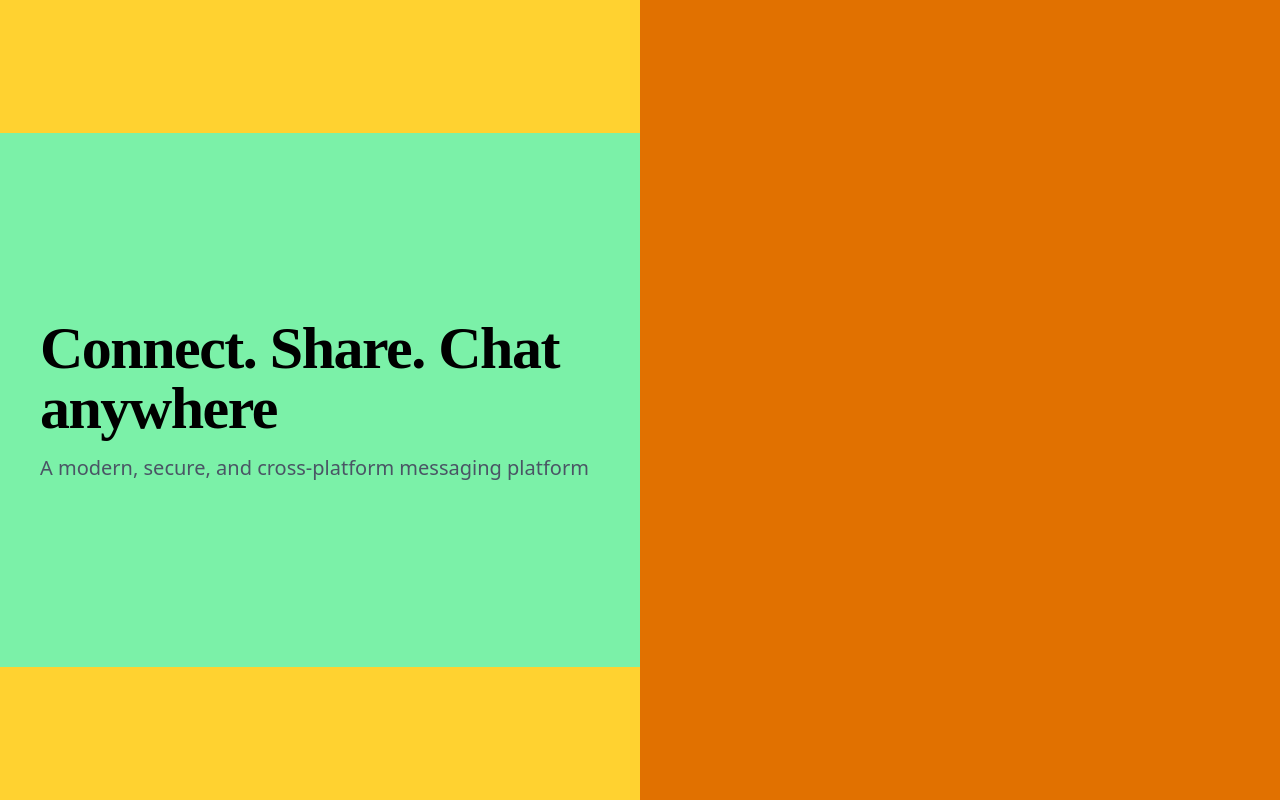
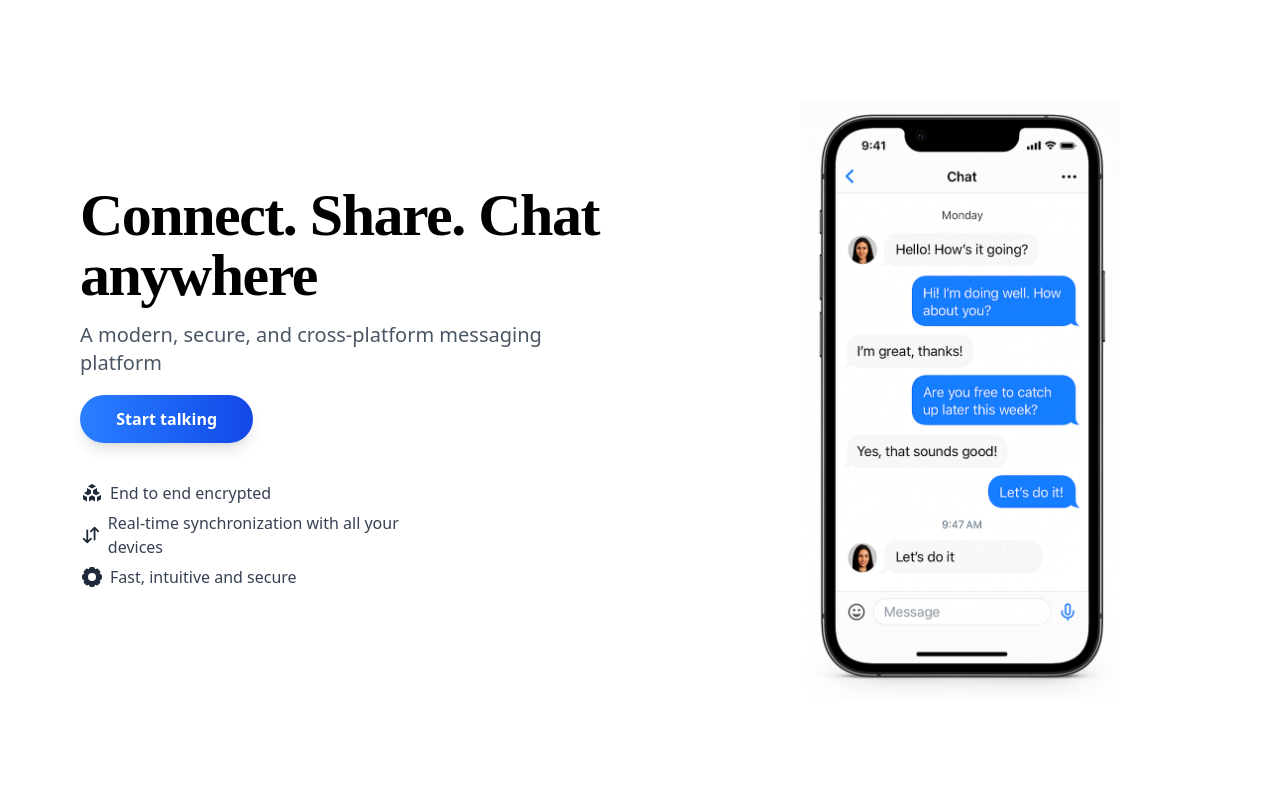
Before and after one commit to julianhomezdev/FRONTEND-CHAT, a React (Vite) app: page / in a window 1280 px wide. Built offline with nearby package versions, Linux system fonts and the light colour scheme; a web font is replaced by a local one.

Commit message:
First version of the home page

```diff
--- /dev/null
+++ b/src/Components/svg/EndEncrypted.jsx
@@ -0,0 +1,11 @@
+export function EndEncrypted() {
+
+    return (
+        <>
+        <svg class="w-6 h-6 text-gray-800 dark:text-white" aria-hidden="true" xmlns="http://www.w3.org/2000/svg" width="24" height="24" fill="none" viewBox="0 0 24 24">
+        <path fill="currentColor" d="M11.5039 3.13176c.3074-.17568.6848-.17568.9923 0l3.5554 2.0317L12 7.42604 7.94841 5.16346l3.55549-2.0317Zm-4.50388 3.7928L7 10.2768l-3.15822 1.8047 4.14118 2.205L11 12.5625V9.15832L7.00002 6.92456ZM3 13.8991v3.8152c0 .3588.19229.6902.50386.8682l3.49615 1.9978V16.029L3 13.8991Zm6.00001 6.6812L12 18.866l3 1.7143v-4.5714l-3-1.7143-2.99999 1.7142v4.5715Zm7.99999 0 3.4961-1.9978c.3116-.178.5039-.5094.5039-.8682v-3.8152l-4 2.1299v4.5513Zm3.1582-8.4988L17 10.2768V6.92457l-4 2.23375v3.40418l3.0171 1.724 4.1411-2.205Z"/>
+        </svg>
+
+        </>
+    )
+}
--- /dev/null
+++ b/src/Components/svg/Fast.jsx
@@ -0,0 +1,12 @@
+export default function Fast() {
+
+
+    return(
+        <>
+        <svg class="w-6 h-6 text-gray-800 dark:text-white" aria-hidden="true" xmlns="http://www.w3.org/2000/svg" width="24" height="24" fill="currentColor" viewBox="0 0 24 24">
+        <path fill-rule="evenodd" d="M9.586 2.586A2 2 0 0 1 11 2h2a2 2 0 0 1 2 2v.089l.473.196.063-.063a2.002 2.002 0 0 1 2.828 0l1.414 1.414a2 2 0 0 1 0 2.827l-.063.064.196.473H20a2 2 0 0 1 2 2v2a2 2 0 0 1-2 2h-.089l-.196.473.063.063a2.002 2.002 0 0 1 0 2.828l-1.414 1.414a2 2 0 0 1-2.828 0l-.063-.063-.473.196V20a2 2 0 0 1-2 2h-2a2 2 0 0 1-2-2v-.089l-.473-.196-.063.063a2.002 2.002 0 0 1-2.828 0l-1.414-1.414a2 2 0 0 1 0-2.827l.063-.064L4.089 15H4a2 2 0 0 1-2-2v-2a2 2 0 0 1 2-2h.09l.195-.473-.063-.063a2 2 0 0 1 0-2.828l1.414-1.414a2 2 0 0 1 2.827 0l.064.063L9 4.089V4a2 2 0 0 1 .586-1.414ZM8 12a4 4 0 1 1 8 0 4 4 0 0 1-8 0Z" clip-rule="evenodd"/>
+        </svg>
+
+        </>
+    )
+}
--- /dev/null
+++ b/src/Components/svg/Sync.jsx
@@ -0,0 +1,12 @@
+export default function Sync() {
+
+    return (
+
+        <>
+            <svg class="w-6 h-6 text-gray-800 dark:text-white" aria-hidden="true" xmlns="http://www.w3.org/2000/svg" width="24" height="24" fill="none" viewBox="0 0 24 24">
+            <path stroke="currentColor" stroke-linecap="round" stroke-linejoin="round" stroke-width="2" d="M8 20V7m0 13-4-4m4 4 4-4m4-12v13m0-13 4 4m-4-4-4 4"/>
+            </svg>
+
+        </>
+    )
+}
--- a/src/Pages/common/HomePage.jsx
+++ b/src/Pages/common/HomePage.jsx
@@ -1,16 +1,43 @@
+import { EndEncrypted } from "../../Components/svg/EndEncrypted";
+import Fast from "../../Components/svg/Fast";
+import Sync from "../../Components/svg/Sync";
+
 export function HomePage ()  {
 
     return (
         <>
-        <div className="w-full h-screen bg-blue-200 flex p-0">
+        <div className="w-full h-screen  flex p-0">
 
-            <div className="w-1/2 h-screen bg-amber-300 flex items-center justify-center">
-                <div className="w-full h-2/3 bg-green-300 flex justify-center p-10  flex-col">
+            <div className="w-1/2 h-screen  flex items-center justify-center pl-10">
+                <div className="w-full h-3/3  flex justify-center p-10  flex-col">
                     <h1 className="text-4xl sm:text-5xl lg:text-6xl font-extrabold tracking-tight text-black font-['Madimi_One']">Connect. Share. Chat anywhere</h1>
                     <span className="mt-4 block text-lg sm:text-xl text-gray-600 font-normal max-w-xl">A modern, secure, and cross-platform messaging platform</span>
+                    <button className=" w-1/3 px-6 py-3 bg-gradient-to-r from-blue-500 to-blue-700 text-white font-semibold rounded-full shadow-lg hover:scale-105 hover:shadow-xl transition-transform duration-300 cursor-pointer mt-4.5">Start talking</button>
+                    <div className="w-2/3 h-40 mt-3 gap-2.5 flex flex-col justify-center">
+                        <div className="w-full h-8 flex items-center gap-1.5">
+
+                            <EndEncrypted/>
+                            <span className="text-base text-gray-700 font-medium
+">End to end encrypted</span>
+
+                        </div>
+                        <div className="w-full h-8 flex items-center gap-1.5">
+                            <Sync/>
+                            <span className="text-base text-gray-700 font-medium
+">Real-time synchronization with all your devices</span>
+                        </div>
+                        <div className="w-full h-8 flex items-center gap-1.5">
+                            <Fast/>
+                            <span className="text-base text-gray-700 font-medium
+">Fast, intuitive and secure</span>
+                        </div>
+
+                    </div>
                 </div>
             </div>
-            <div className="w-1/2 h-screen bg-amber-600"></div>
+            <div className="w-1/2 h-screen flex items-center justify-center">
+                <img className="h-3/4" src="src/assets/render_iphone.png"/>
+            </div>
         </div>
         </>
     )
```
Also changed, not shown: src/assets/render_iphone.png (added), src/assets/render_mac.png (added).
